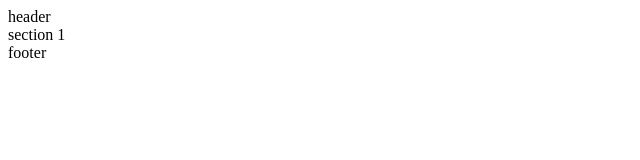
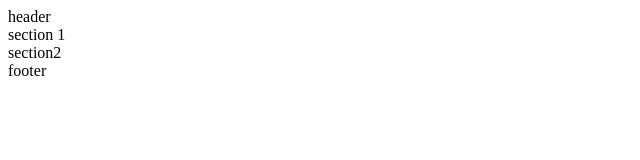
Before and after one commit to vsiletskyi/school_smile, a plain HTML site: page index.html in a window 1280 px wide. Shown: the full height of the page, 0-640 px from the left. Drawn offline with Linux system fonts and the light colour scheme.

Commit message:
section 2

```diff
--- a/index.html
+++ b/index.html
@@ -11,6 +11,7 @@
 
     <header>header</header>
     <div class="sec1">section 1</div>
+    <div class="sec2">section2</div>
     <footer>footer</footer>
 
 </body>
```
